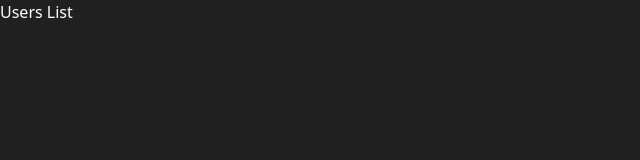
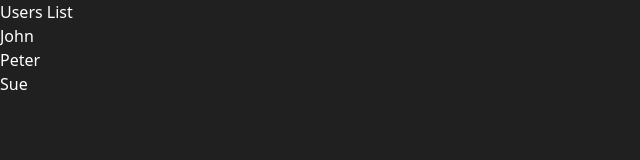
Before and after one commit to kittyxcode/LAB-DragAndDrop, a React (Vite) app in the folder react-dnd-kit-tutorial/: page / in a window 1280 px wide. Shown: the top 160 px of the page, without its empty margins (0-640 px from the left). Built offline with nearby package versions, Linux system fonts and the light colour scheme.

Commit message:
feat: update App and User components to display user names in the list

```diff
--- a/react-dnd-kit-tutorial/src/App.jsx
+++ b/react-dnd-kit-tutorial/src/App.jsx
@@ -1,33 +1,29 @@
 import { useState } from 'react';
-import {DndContext, closestCenter} from '@dnd-kit/core';
-import {SortableContext, verticalListSortingStrategy} from '@dnd-kit/sortable';
-import {User} from './User';
+import { DndContext, closestCenter } from '@dnd-kit/core';
+import { SortableContext, verticalListSortingStrategy } from '@dnd-kit/sortable';
+import User from './User';
 
+function App() {
+  const [people, setPeople] = useState([
+    { name: 'John', id: 1 },
+    { name: 'Peter', id: 2 },
+    { name: 'Sue', id: 3 },
+  ]);
 
-function App(){
+  const handleDragEnd = (event) => {
+    // Handle drag end logic here
+  };
 
-  const[people, setPeople] = useState([
-    {name: 'John', id: 1},
-    {name: 'Peter', id: 2},
-    {name: 'Sue', id: 3},])
+  return (
+    <DndContext collisionDetection={closestCenter} onDragEnd={handleDragEnd}>
+      <h1 className='text-2xl font-bold'>Users List</h1>
+      <SortableContext items={people} strategy={verticalListSortingStrategy}>
+        {people.map((user) => (
+          <User user={user} />
+        ))}
+      </SortableContext>
+    </DndContext>
+  );
+}
 
-    const handleDragEnd = (event) => {}
-
-  return(
-    <DndContext
-      collisionDetection={closestCenter}
-      onDragEnd={handleDragEnd}
-    >
-      <h1 className='text-2xl font-bold'>Users List</h1>
-
-      <SortableContext
-      items={people}
-      strategy={verticalListSortingStrategy}>
-        {/*componets*/}
-      </SortableContext>
-
-
-    </DndContext>
-  )
-}
 export default App;
--- a/react-dnd-kit-tutorial/src/User.jsx
+++ b/react-dnd-kit-tutorial/src/User.jsx
@@ -1,7 +1,9 @@
 function User({user}){
     return (
         <div>
-            <h1></h1>
+            <h1>{user.name}</h1>
         </div>
     )
 }
+
+export default User;
```
